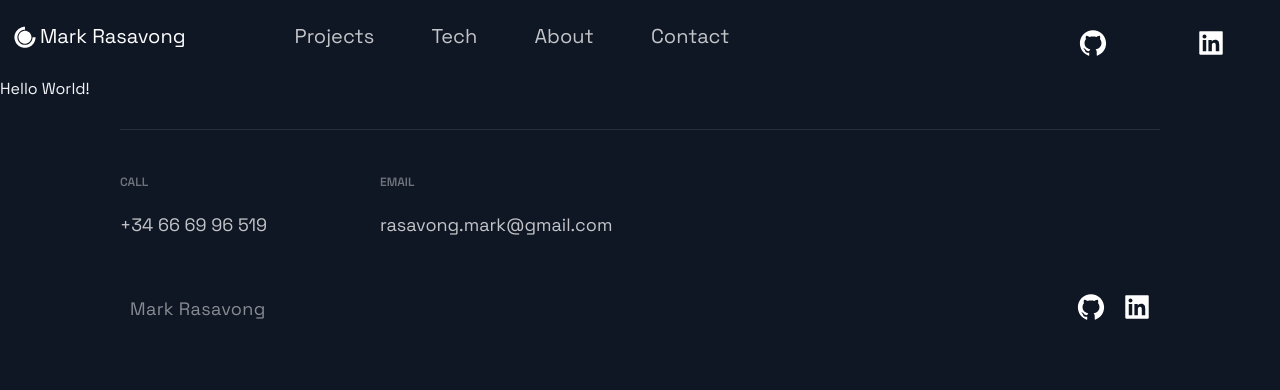
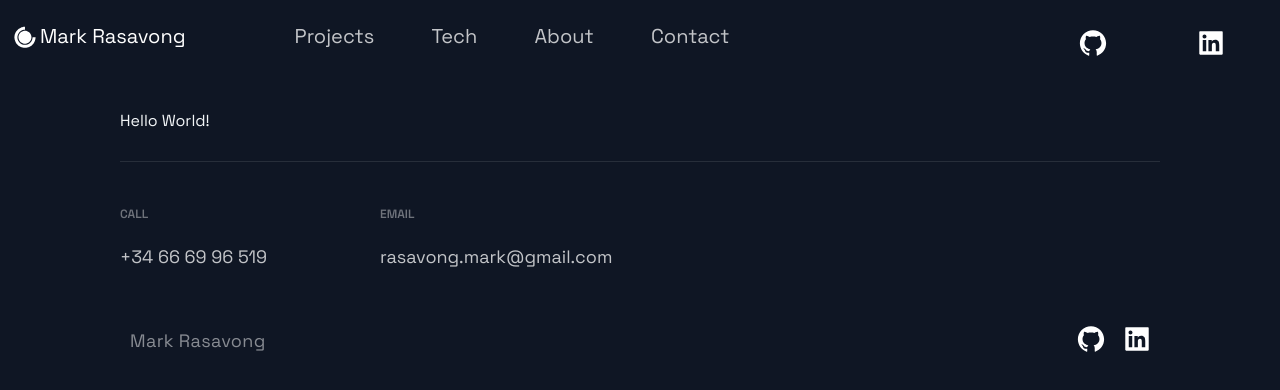
Before and after one commit to drazomo/marksCurriculumVitae, a Next.js app: page / in a window 1280 px wide. Shown: the top 390 px of the page. Built offline with nearby package versions, Linux system fonts and the light colour scheme.

Commit message:
style: Add Section component to home page

```diff
--- a/src/pages/index.tsx
+++ b/src/pages/index.tsx
@@ -1,6 +1,11 @@
 import type { NextPage } from 'next'
 import { Layout } from '../layout/Layout'
+import { Section } from '../styles/GlobalComponents'
 
-const Home: NextPage = () => <Layout>Hello World!</Layout>
+const Home: NextPage = () => (
+	<Layout>
+		<Section>Hello World!</Section>
+	</Layout>
+)
 
 export default Home
```
